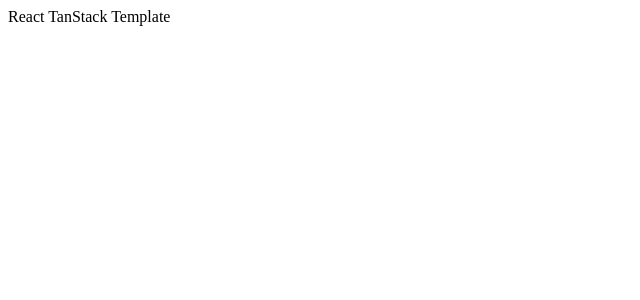
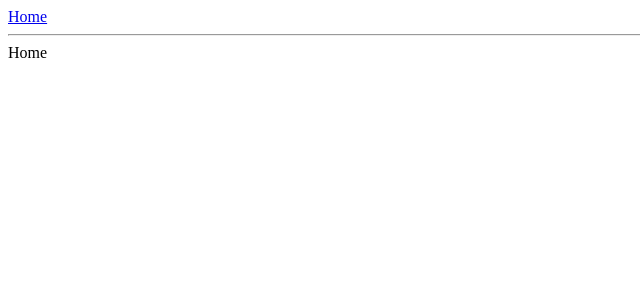
Before and after one commit to Simirall/react-tanstack-template, a React (Vite) app: page / in a window 1280 px wide. Shown: the top 300 px of the page, without its empty margins (0-640 px from the left). Built offline with nearby package versions, Linux system fonts and the light colour scheme.

Commit message:
tanstack router & query

```diff
--- a/package.json
+++ b/package.json
@@ -13,6 +13,8 @@
     "ai-config": "mise run --no-cache sync-ai"
   },
   "dependencies": {
+    "@tanstack/react-query": "5.101.0",
+    "@tanstack/react-router": "1.170.15",
     "react": "19.2.7",
     "react-dom": "19.2.7"
   },
@@ -20,6 +22,8 @@
     "@babel/core": "8.0.0",
     "@biomejs/biome": "2.5.0",
     "@rolldown/plugin-babel": "0.2.3",
+    "@tanstack/react-router-devtools": "1.167.0",
+    "@tanstack/router-plugin": "1.168.18",
     "@types/babel__core": "7.20.5",
     "@types/node": "25.9.3",
     "@types/react": "19.2.17",
--- a/pnpm-workspace.yaml
+++ b/pnpm-workspace.yaml
@@ -1,2 +1,4 @@
 savePrefix: ''
 trustPolicy: no-downgrade
+trustPolicyExclude:
+  - 'semver@6.3.1'
--- a/src/App.tsx
+++ b/src/App.tsx
@@ -1,3 +1,29 @@
-export const App = () => {
-  return <>React TanStack Template</>;
-};
+import { QueryClient, QueryClientProvider } from "@tanstack/react-query";
+import { createRouter, RouterProvider } from "@tanstack/react-router";
+import { routeTree } from "./routeTree.gen.ts";
+
+const queryClient = new QueryClient();
+
+export type RouterContext = { queryClient: QueryClient };
+
+const router = createRouter({
+  context: {
+    queryClient: queryClient,
+  } satisfies RouterContext,
+  defaultPreload: "intent",
+  routeTree,
+});
+
+declare module "@tanstack/react-router" {
+  interface Register {
+    router: typeof router;
+  }
+}
+
+export function App() {
+  return (
+    <QueryClientProvider client={queryClient}>
+      <RouterProvider router={router} />
+    </QueryClientProvider>
+  );
+}
--- /dev/null
+++ b/src/routeTree.gen.ts
@@ -0,0 +1,59 @@
+/* eslint-disable */
+
+// @ts-nocheck
+
+// noinspection JSUnusedGlobalSymbols
+
+// This file was automatically generated by TanStack Router.
+// You should NOT make any changes in this file as it will be overwritten.
+// Additionally, you should also exclude this file from your linter and/or formatter to prevent it from being checked or modified.
+
+import { Route as rootRouteImport } from './routes/__root'
+import { Route as IndexRouteImport } from './routes/index'
+
+const IndexRoute = IndexRouteImport.update({
+  id: '/',
+  path: '/',
+  getParentRoute: () => rootRouteImport,
+} as any)
+
+export interface FileRoutesByFullPath {
+  '/': typeof IndexRoute
+}
+export interface FileRoutesByTo {
+  '/': typeof IndexRoute
+}
+export interface FileRoutesById {
+  __root__: typeof rootRouteImport
+  '/': typeof IndexRoute
+}
+export interface FileRouteTypes {
+  fileRoutesByFullPath: FileRoutesByFullPath
+  fullPaths: '/'
+  fileRoutesByTo: FileRoutesByTo
+  to: '/'
+  id: '__root__' | '/'
+  fileRoutesById: FileRoutesById
+}
+export interface RootRouteChildren {
+  IndexRoute: typeof IndexRoute
+}
+
+declare module '@tanstack/react-router' {
+  interface FileRoutesByPath {
+    '/': {
+      id: '/'
+      path: '/'
+      fullPath: '/'
+      preLoaderRoute: typeof IndexRouteImport
+      parentRoute: typeof rootRouteImport
+    }
+  }
+}
+
+const rootRouteChildren: RootRouteChildren = {
+  IndexRoute: IndexRoute,
+}
+export const routeTree = rootRouteImport
+  ._addFileChildren(rootRouteChildren)
+  ._addFileTypes<FileRouteTypes>()
--- /dev/null
+++ b/src/routes/__root.tsx
@@ -0,0 +1,15 @@
+import { createRootRoute, Link, Outlet } from "@tanstack/react-router";
+import { TanStackRouterDevtools } from "@tanstack/react-router-devtools";
+
+const RootLayout = () => (
+  <>
+    <nav>
+      <Link to="/">Home</Link>
+    </nav>
+    <hr />
+    <Outlet />
+    <TanStackRouterDevtools />
+  </>
+);
+
+export const Route = createRootRoute({ component: RootLayout });
--- /dev/null
+++ b/src/routes/index.tsx
@@ -0,0 +1,9 @@
+import { createFileRoute } from "@tanstack/react-router";
+
+export const Route = createFileRoute("/")({
+  component: Index,
+});
+
+function Index() {
+  return <div>Home</div>;
+}
--- a/vite.config.ts
+++ b/vite.config.ts
@@ -1,10 +1,18 @@
 import { defineConfig } from "vite";
 import react, { reactCompilerPreset } from "@vitejs/plugin-react";
 import babel from "@rolldown/plugin-babel";
+import { tanstackRouter } from "@tanstack/router-plugin/vite";
 
 // https://vite.dev/config/
 export default defineConfig({
-  plugins: [react(), babel({ presets: [reactCompilerPreset()] })],
+  plugins: [
+    tanstackRouter({
+      target: "react",
+      autoCodeSplitting: true,
+    }),
+    react(),
+    babel({ presets: [reactCompilerPreset()] }),
+  ],
   devtools: {
     enabled: !!process.env.VITE_DEVTOOLS,
   },
```
Also changed, not shown: 1 other file (tests, documents, lock files or other folders).
